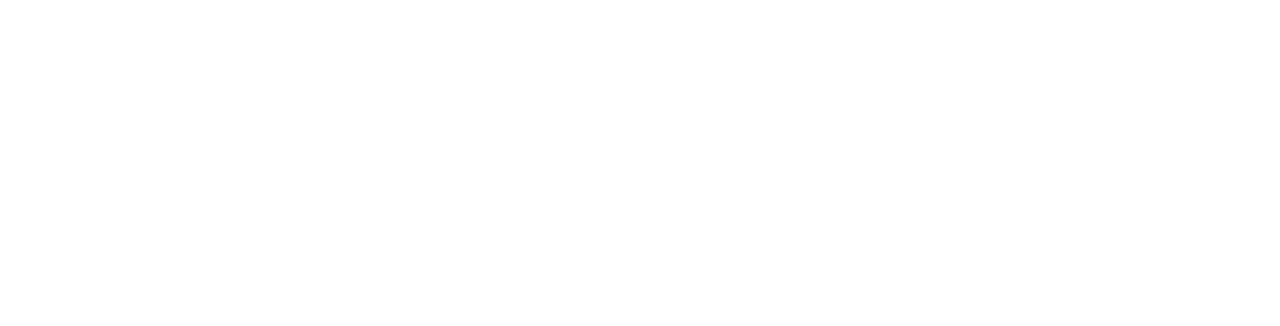
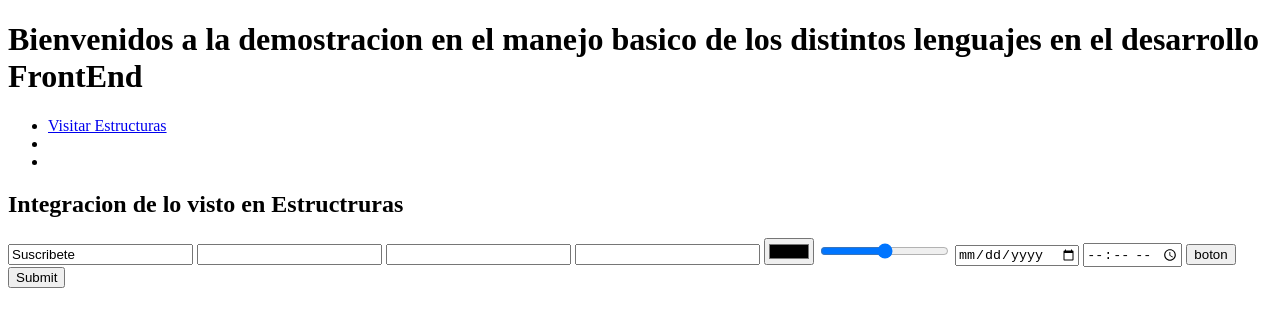
Before and after one commit to Daveselvf/primera_pag, a plain HTML site: page index.html in a window 1280 px wide. Drawn offline with Linux system fonts and the light colour scheme.

Commit message:
Update index.html

```diff
--- a/index.html
+++ b/index.html
@@ -6,6 +6,32 @@
     <title>Portafolio</title>
 </head>
 <body>
+    <h1>Bienvenidos a la demostracion en el manejo basico de los distintos lenguajes en el desarrollo FrontEnd</h1>
+
+    <!--a href="html/html1.html" target="blank" >Visitar Estructura HTML</a-->
+
+    <ul>
+        <li><a href="html/html1.html" target="blank" >Visitar Estructuras</a></li>
+        <li></li>
+        <li></li>
+
+    </ul>
+
+    <h2>Integracion de lo visto en Estructruras</h2>
+
+    <form>
+        <input type="text" value="Suscribete">
+        <input type="password">
+        <input type="number">
+        <input type="email">
+        <input type="color">
+        <input type="range">
+        <input type="date" name="">
+        <input type="time">
+        <input type="button" value="boton">
+        <input type="submit">
+
+    </form>
 
 </body>
 </html>
```
